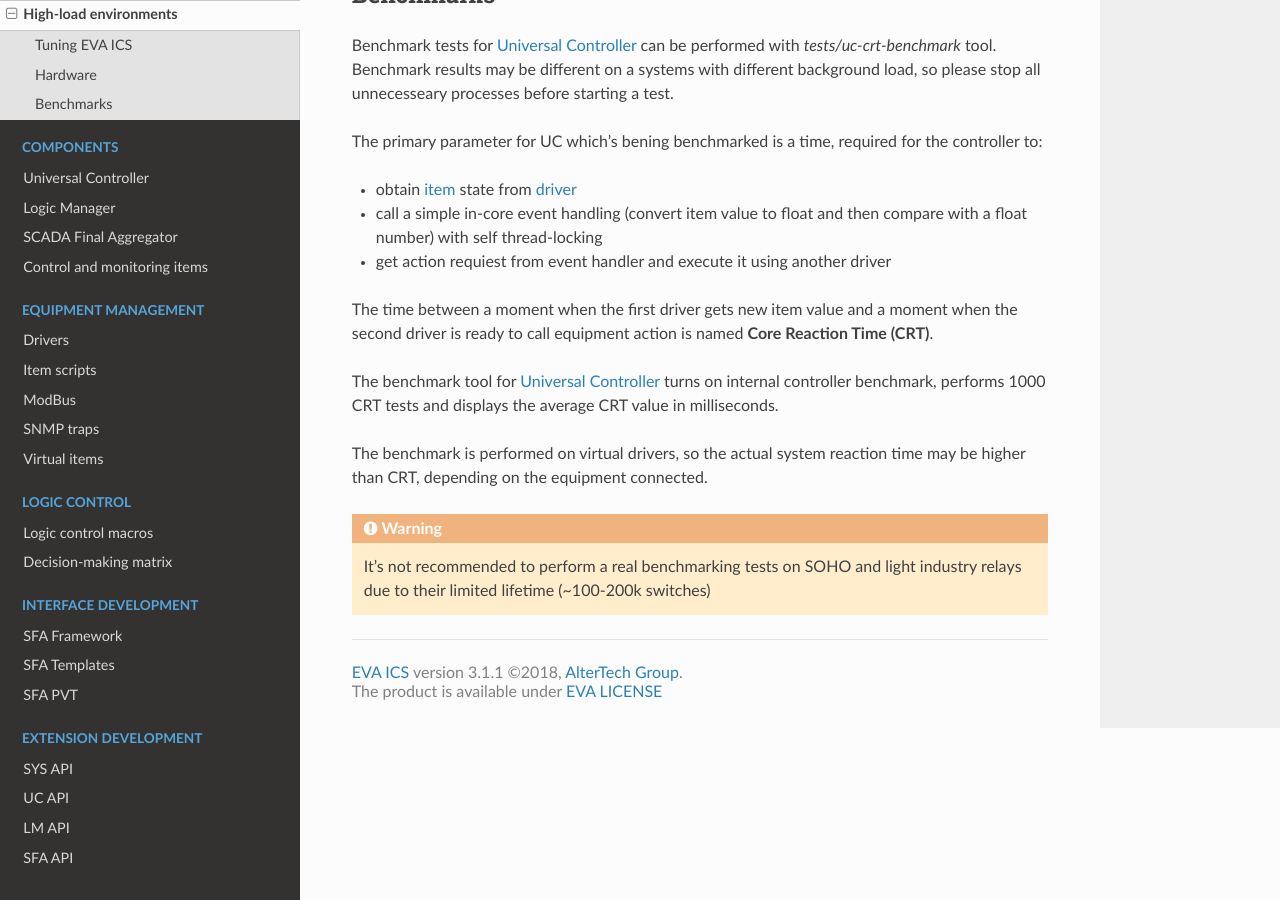
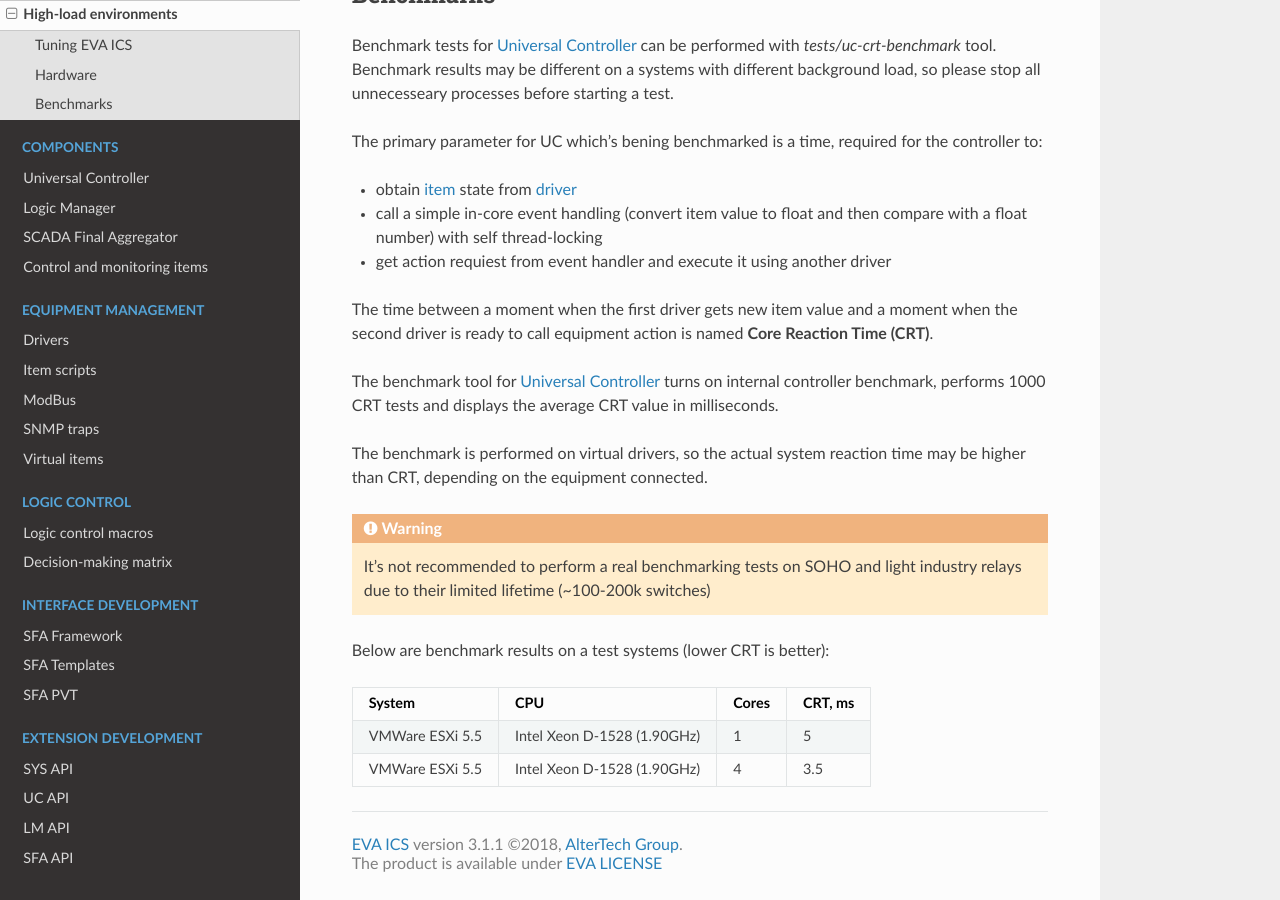
Before and after one commit to alttch/eva3, a Sphinx documentation site: the page built from doc/highload.rst, in a window 1280 px wide and 900 px high, scrolled down 750 px. Built offline with Sphinx 7.4.7 and the Read the Docs theme 2.0.0, drawn with Linux system fonts in a browser that asks for light colours.

Commit message:
benchmark tests

```diff
--- a/doc/highload.rst
+++ b/doc/highload.rst
@@ -72,3 +72,13 @@ time may be higher than CRT, depending on the equipment connected.
 
     It's not recommended to perform a real benchmarking tests on SOHO and light
     industry relays due to their limited lifetime (~100-200k switches)
+
+Below are benchmark results on a test systems (lower CRT is better):
+
++--------------------+-----------------------------+-------+-----------+
+| System             |           CPU               | Cores |  CRT, ms  |
++====================+=============================+=======+===========+
+| VMWare ESXi 5.5    | Intel Xeon D-1528 (1.90GHz) |   1   |     5     |
++--------------------+-----------------------------+-------+-----------+
+| VMWare ESXi 5.5    | Intel Xeon D-1528 (1.90GHz) |   4   |    3.5    |
++--------------------+-----------------------------+-------+-----------+
```
